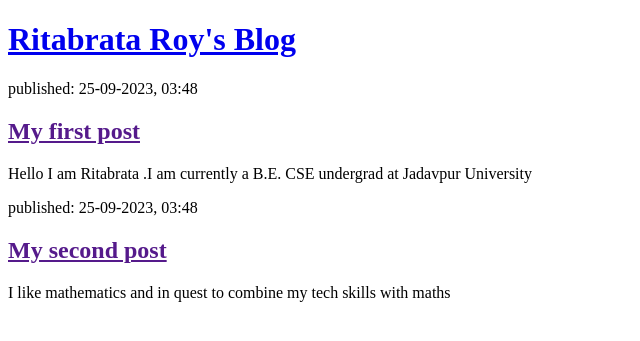
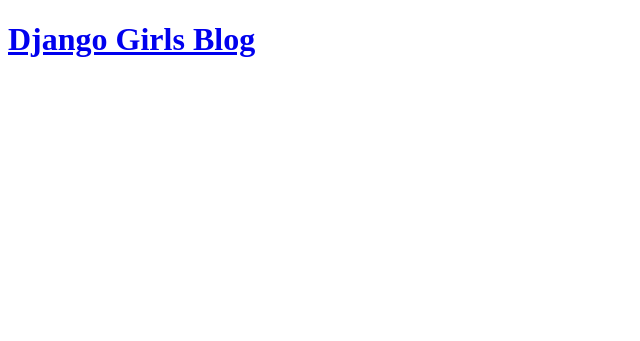
Before and after one commit to ritabrata8159/my-first-blog, a Django app: page / in a window 1280 px wide. Shown: the top 341 px of the page, without its empty margins (0-640 px from the left). Run offline with Django 4.2, Linux system fonts and the light colour scheme.

Commit message:
Modified templates to display posts from database.

```diff
--- a/blog/templates/blog/post_list.html
+++ b/blog/templates/blog/post_list.html
@@ -5,19 +5,15 @@
     </head>
     <body>
         <header>
-            <h1><a href="/">Ritabrata Roy's Blog</a></h1>
+            <h1><a href="/">Django Girls Blog</a></h1>
         </header>
 
-        <article>
-            <time>published: 25-09-2023, 03:48</time>
-            <h2><a href="">My first post</a></h2>
-            <p>Hello I am Ritabrata .I am currently a B.E. CSE undergrad at Jadavpur University</p>
-        </article>
-
-        <article>
-            <time>published:  25-09-2023, 03:48</time>
-            <h2><a href="">My second post</a></h2>
-            <p>I like mathematics and in quest to combine my tech skills with maths </p>
-        </article>
+        {% for post in posts %}
+            <article>
+                <time>published: {{ post.published_date }}</time>
+                <h2><a href="">{{ post.title }}</a></h2>
+                <p>{{ post.text|linebreaksbr }}</p>
+            </article>
+        {% endfor %}
     </body>
 </html>
--- a/blog/views.py
+++ b/blog/views.py
@@ -1,5 +1,8 @@
 from django.shortcuts import render
+from django.utils import timezone
+from .models import Post
 
-# Create your views here.
+
 def post_list(request):
+    posts = Post.objects.filter(published_date__lte=timezone.now()).order_by('published_date')
     return render(request, 'blog/post_list.html', {})
```
